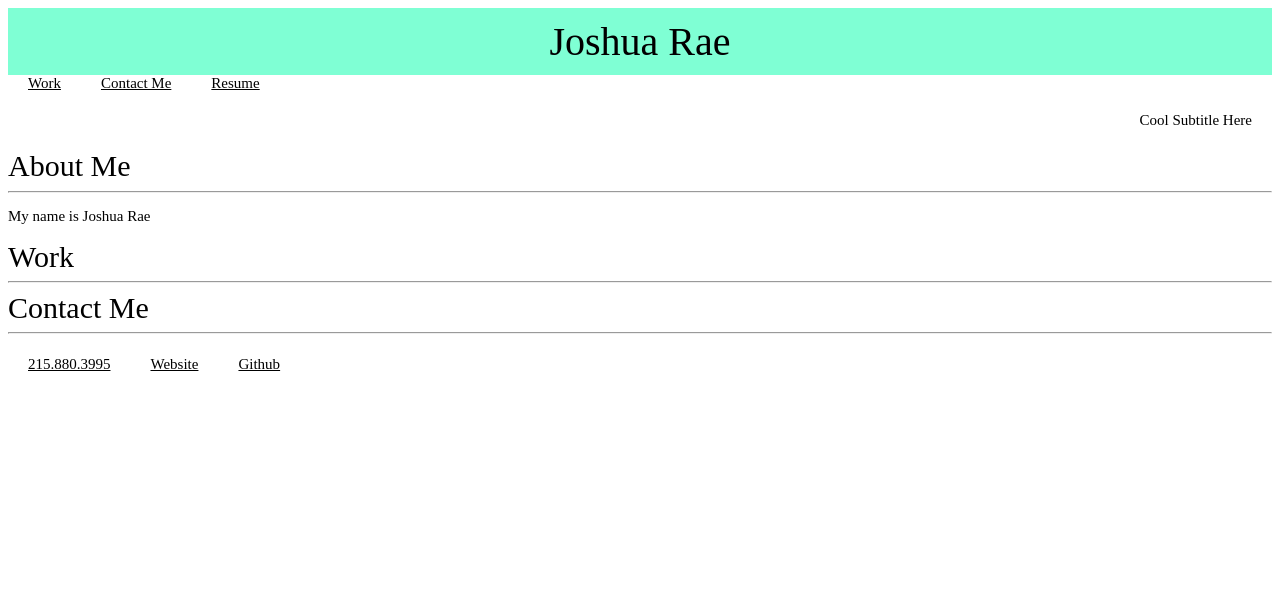
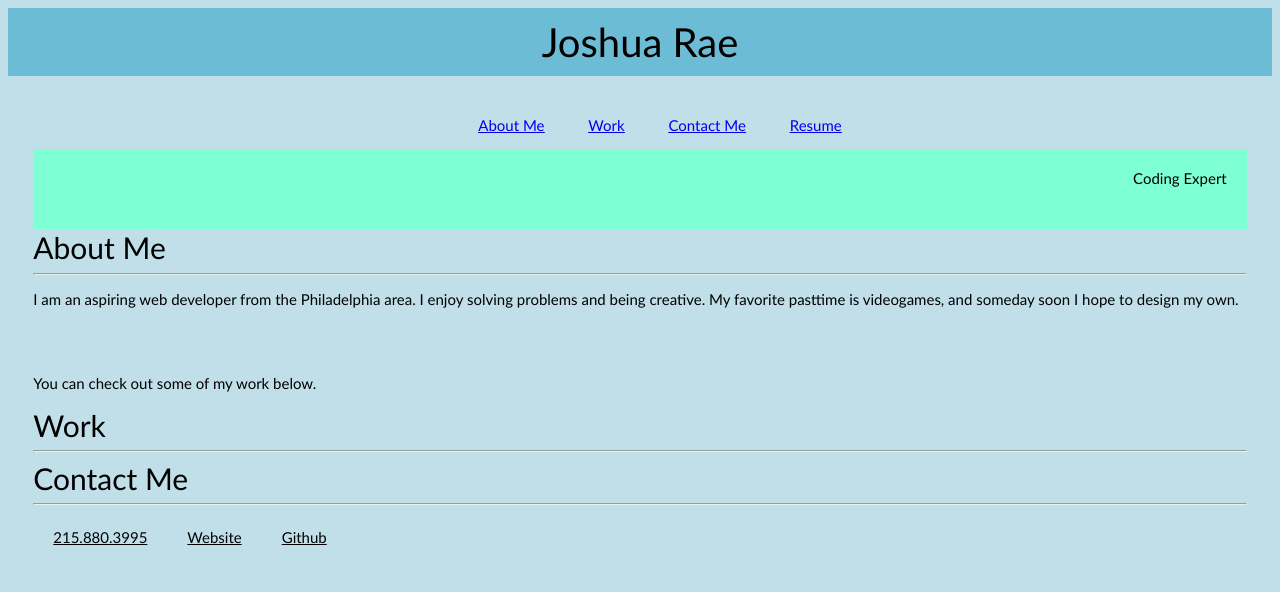
Before and after one commit to joshuar2155/self-portfolio, a plain HTML site: page index.html in a window 1280 px wide. Drawn offline with Linux system fonts and the light colour scheme.

Commit message:
header and body

```diff
--- a/assets/styles.css
+++ b/assets/styles.css
@@ -1,31 +1,47 @@
 :root {
     --color: black;
-    --background: lightblue;
+    --background: rgb(109, 188, 214);
+    --altbackground: rgb(193, 223, 233);
     --titles: 40px;
     --subtitles: 30px;
 }
 
 *{
-    font-family: 'Gill Sans', 'Gill Sans MT', Calibri, 'Trebuchet MS', sans-serif
-    var(--background);
+    font-family: 'Gill Sans', 'Gill Sans MT', Calibri, 'Trebuchet MS', sans-serif;
     font-size: 15px;
 }
+
+body {
+    background-color: var(--altbackground);
+}
+
+nav {
+    background-color: var(--finlandia);
+    padding: 2%;
+  }
+
+  ul {
+    text-align: center;
+  }
 
 header {
     text-align: center;
     font-size: var(--titles);
-    background-color: aquamarine;
+    background-color: var(--background);
     padding: 10px;
 }
 
-.links a {
+.links li {
+    display: inline;
     padding: 20px;
     font-size: 15px;
     text-decoration: underline;
 }
 
 .subtitle {
+    background-color: aquamarine;
     padding: 20px;
+    height: 40px;
     text-align: right;
 }
 
--- a/index.html
+++ b/index.html
@@ -11,18 +11,22 @@
     <body>
         <header> Joshua Rae </header>
 
-            <div class="links">
-                <a>Work</a><a>Contact Me</a><a>Resume</a>
-            </div>
+            <nav class="top links">
+                <ul>
+                    <li><a class="links" href="about me">About Me</a></li>
+                    <li><a class="links" href="work">Work</a></li>
+                    <li><a class="links" href="contact me">Contact Me</a></li>
+                    <li><a class="links" href="resume">Resume</a></li>
+                </ul>
 
-            <div class="subtitle">Cool Subtitle Here</div>
+            <div class="subtitle">Coding Expert</div>
 
-            <div class="about me">About Me
-            <hr>
-
-            <p>My name is Joshua Rae</p>
-
-            </div>
+            <Main class="about me">About Me
+                <hr>
+                <p>I am an aspiring web developer from the Philadelphia area. I enjoy solving problems and being creative. My favorite pasttime is videogames, and someday soon I hope to design my own.</p>
+                <br>
+                <p>You can check out some of my work below.</p>
+            </Main>
 
             <div class="work">Work</div>
             <hr>
@@ -31,6 +35,8 @@
                 <hr>
                 <a>215.880.3995</a><a>Website</a><a>Github</a></p></div>
 
+                <script>src="script.js"</script>
+
     </body>
 
 
```
